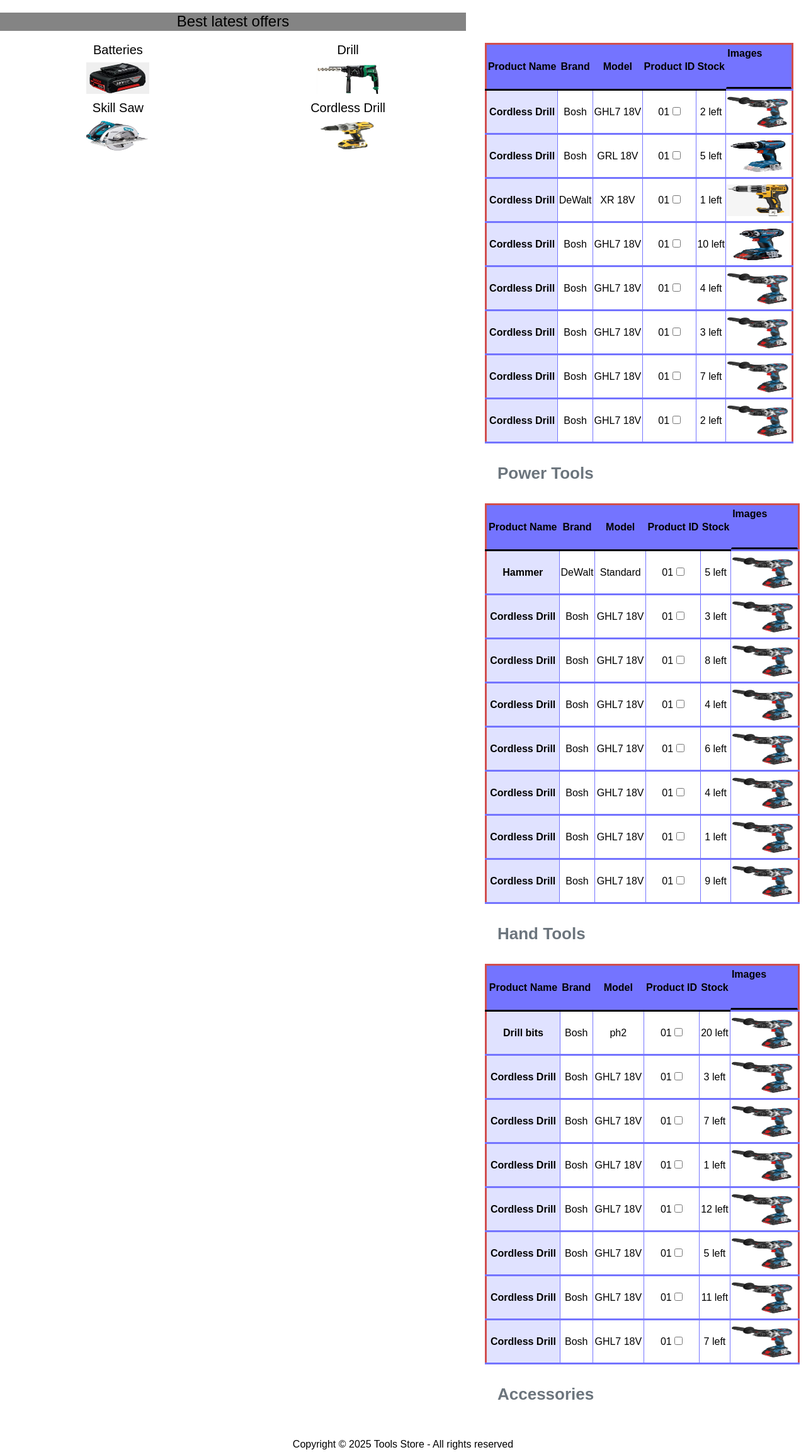
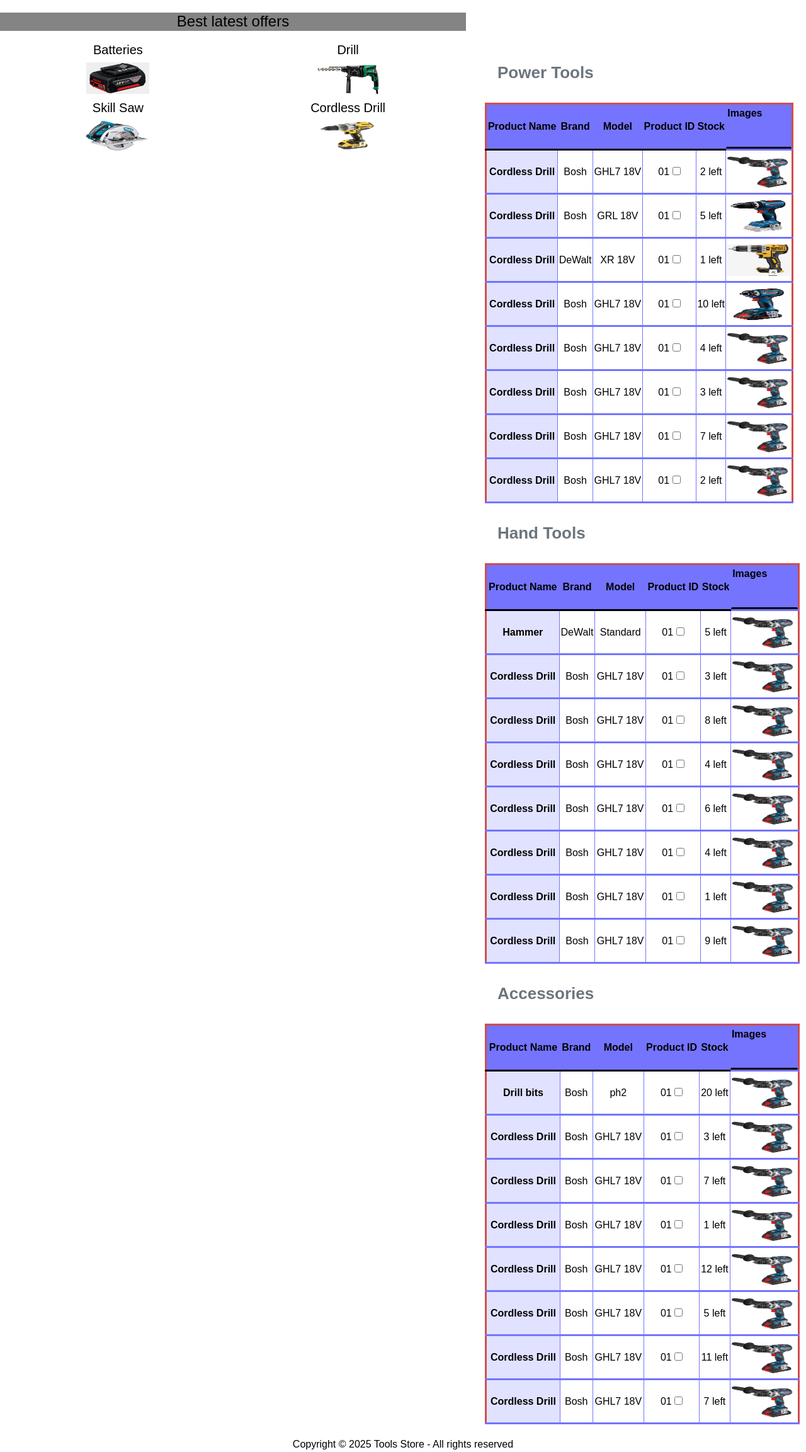
Before and after one commit to DimDeveloper18/Frameworks-Assignment, a Django app: template tools_store/products_store/templates/products_store/tools.html in a window 1280 px wide. Shown: the part 149-2454 px from the top of the page at 63% size. Run offline with Django 5.2, Linux system fonts and the light colour scheme; the template is opened without the code that fills it, so the values that code supplies are empty.

```diff
--- a/tools_store/products_store/templates/products_store/tools.html
+++ b/tools_store/products_store/templates/products_store/tools.html
@@ -3,7 +3,7 @@
 {% block main %}
     <div>
         <div class="ptools">
-            <table id="pttable">
+            <table id="pttable" class="caption-top">
                 <caption id="ptcap">Power Tools</caption>
                 <tr class="rowprod">
                     <th scope="col">Product Name</th>
@@ -80,7 +80,7 @@
             </table>
         </div>
         <div class="htools">
-            <table id="httable">
+            <table id="httable" class="caption-top">
                 <caption id="htcap">Hand Tools</caption>
                 <tr>
                     <th scope="col">Product Name</th>
@@ -157,7 +157,7 @@
             </table>
         </div>
         <div class="Access">
-            <table id="acstable">
+            <table id="acstable" class="caption-top">
                 <caption id="acscap">Accessories</caption>
                 <tr>
                     <th scope="col">Product Name</th>
@@ -238,6 +238,7 @@
                 <h3>Comments</h3>
             <ul>
                 {% for comment in comments %}
+                {% comment %} <img src="{{ comment.comwriter.user_profile.image.url }}" class="rounded border border-dark border-4"> {% endcomment %}
                     {% comment %} <li><a href="{% url 'view_comment', comment_id=comment.id %}">{{ comment.msgname }}</a> </li> {% endcomment %}
                 {% endfor %}
             </ul>
```
